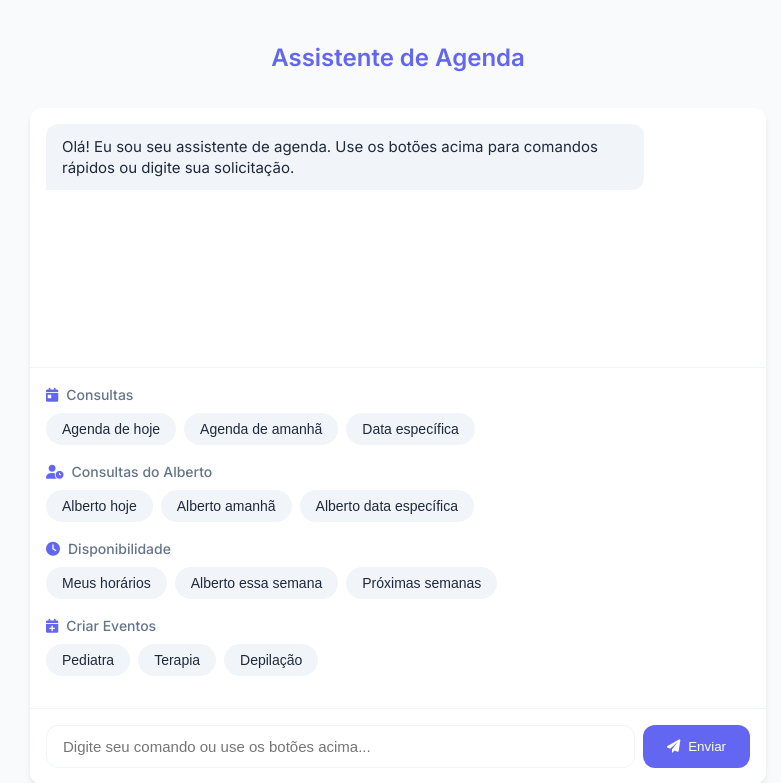
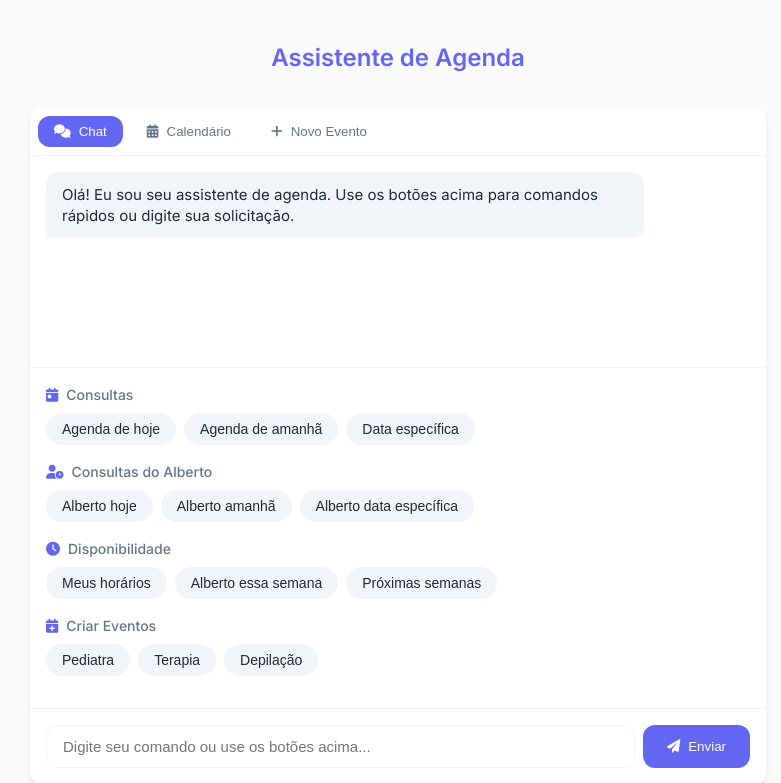
Before and after one commit to cunhamarcela/calendarbot, a Flask app: template templates/index.html in a window 1280 px wide. Shown: the top 783 px of the page, without its empty margins (242-1023 px from the left). Run offline with Flask 3, Linux system fonts and the light colour scheme; the template is opened without the code that fills it, so the values that code supplies are empty; parts of the project's set-up code (start-up, migrations or seed data) failed here and were passed over.

Commit message:
Corrige verificação de disponibilidade e adiciona funcionalidades de calendário

```diff
--- a/templates/index.html
+++ b/templates/index.html
@@ -219,6 +219,120 @@
             background: var(--primary-light);
             border-radius: 3px;
         }
+
+        .tabs {
+            display: flex;
+            background: var(--white);
+            padding: 0.5rem;
+            gap: 0.5rem;
+            border-bottom: 1px solid var(--secondary);
+        }
+
+        .tab {
+            padding: 0.5rem 1rem;
+            border: none;
+            background: none;
+            color: var(--text-light);
+            cursor: pointer;
+            border-radius: var(--radius);
+            display: flex;
+            align-items: center;
+            gap: 0.5rem;
+        }
+
+        .tab.active {
+            background: var(--primary);
+            color: var(--white);
+        }
+
+        .tab-content {
+            display: none;
+            flex: 1;
+            overflow: auto;
+        }
+
+        .tab-content.active {
+            display: flex;
+            flex-direction: column;
+        }
+
+        .calendar-controls {
+            padding: 1rem;
+            display: flex;
+            gap: 1rem;
+        }
+
+        .calendar-controls select,
+        .calendar-controls input {
+            padding: 0.5rem;
+            border: 1px solid var(--secondary);
+            border-radius: var(--radius);
+        }
+
+        .event-list {
+            padding: 1rem;
+            display: flex;
+            flex-direction: column;
+            gap: 1rem;
+        }
+
+        .event-item {
+            background: var(--secondary);
+            padding: 1rem;
+            border-radius: var(--radius);
+        }
+
+        .create-event-form {
+            padding: 1rem;
+            display: flex;
+            flex-direction: column;
+            gap: 1rem;
+        }
+
+        .form-group {
+            display: flex;
+            flex-direction: column;
+            gap: 0.5rem;
+        }
+
+        .form-group label {
+            color: var(--text-light);
+            font-size: 0.875rem;
+        }
+
+        .form-group input {
+            padding: 0.75rem;
+            border: 1px solid var(--secondary);
+            border-radius: var(--radius);
+        }
+
+        .create-button {
+            background: var(--primary);
+            color: var(--white);
+            border: none;
+            padding: 0.75rem;
+            border-radius: var(--radius);
+            cursor: pointer;
+            display: flex;
+            align-items: center;
+            justify-content: center;
+            gap: 0.5rem;
+        }
+
+        @media (max-width: 640px) {
+            .tabs {
+                padding: 0.25rem;
+            }
+
+            .tab {
+                padding: 0.4rem 0.8rem;
+                font-size: 0.8125rem;
+            }
+
+            .calendar-controls {
+                flex-direction: column;
+            }
+        }
     </style>
 </head>
 <body>
@@ -228,6 +342,21 @@
         </header>
 
         <main class="chat-container">
+            <!-- Adiciona tabs no topo -->
+            <div class="tabs">
+                <button class="tab active" onclick="showTab('chat')">
+                    <i class="fas fa-comments"></i> Chat
+                </button>
+                <button class="tab" onclick="showTab('calendar')">
+                    <i class="fas fa-calendar-alt"></i> Calendário
+                </button>
+                <button class="tab" onclick="showTab('create')">
+                    <i class="fas fa-plus"></i> Novo Evento
+                </button>
+            </div>
+
+            <!-- Conteúdo das tabs -->
+            <div id="chat-tab" class="tab-content active">
                 <div class="chat-messages" id="chat-messages">
                     <!-- Messages will be added here -->
                 </div>
@@ -278,6 +407,45 @@
                         <i class="fas fa-paper-plane"></i>
                         <span>Enviar</span>
                     </button>
+                </div>
+            </div>
+
+            <div id="calendar-tab" class="tab-content">
+                <div class="calendar-controls">
+                    <select id="calendar-select" onchange="listarEventos(this.value)">
+                        <option value="primary">Meu Calendário</option>
+                    </select>
+                    <input type="date" id="date-filter" onchange="filtrarPorData(this.value)">
+                </div>
+                <div id="event-list" class="event-list"></div>
+            </div>
+
+            <div id="create-tab" class="tab-content">
+                <form id="create-event-form" onsubmit="criarEvento(event)" class="create-event-form">
+                    <div class="form-group">
+                        <label>Título</label>
+                        <input type="text" name="summary" required>
+                    </div>
+                    <div class="form-group">
+                        <label>Local</label>
+                        <input type="text" name="location">
+                    </div>
+                    <div class="form-group">
+                        <label>Início</label>
+                        <input type="datetime-local" name="start" required>
+                    </div>
+                    <div class="form-group">
+                        <label>Fim</label>
+                        <input type="datetime-local" name="end" required>
+                    </div>
+                    <div class="form-group">
+                        <label>Participantes (emails separados por vírgula)</label>
+                        <input type="text" name="attendees">
+                    </div>
+                    <button type="submit" class="create-button">
+                        <i class="fas fa-plus"></i> Criar Evento
+                    </button>
+                </form>
             </div>
         </main>
     </div>
```
Also changed, not shown: chat_processor.py (+26 -19 lines). Lines whose indentation alone changed are shown as unchanged.
